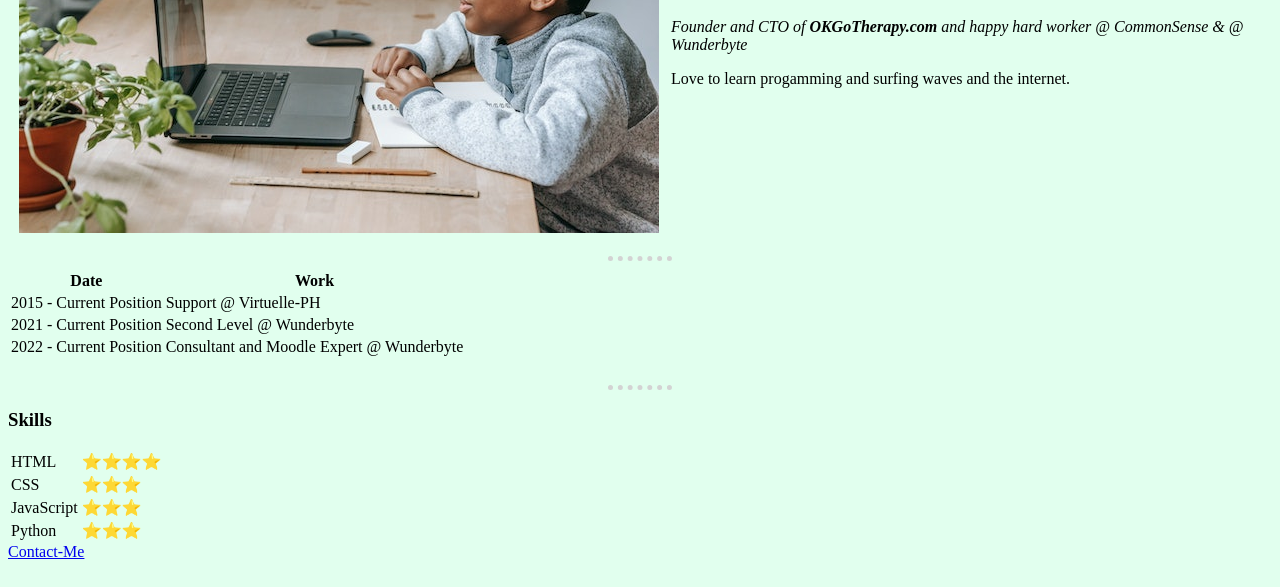
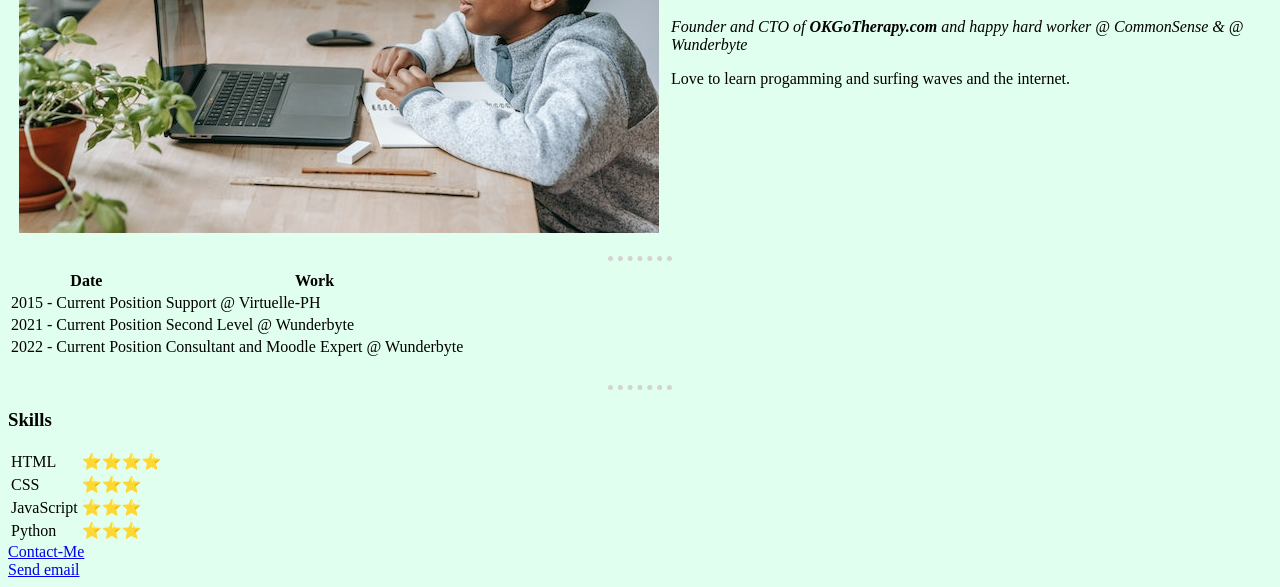
Before and after one commit to lxnewstream/C_V, a plain HTML site: page index.html in a window 1280 px wide. Shown: the part 213-800 px from the top of the page. Drawn offline with Linux system fonts and the light colour scheme.

Commit message:
Update index.html

```diff
--- a/index.html
+++ b/index.html
@@ -92,6 +92,7 @@
          <!-- Skills Table End-->
 
    <a href="https://github.com/lxnewstream/C_V/blob/main/contact-me.html">Contact-Me</a> <br>
+     <a href="mailto:someone@example.com">Send email</a>
 
 
         <!--[if lt IE 7]>
```
